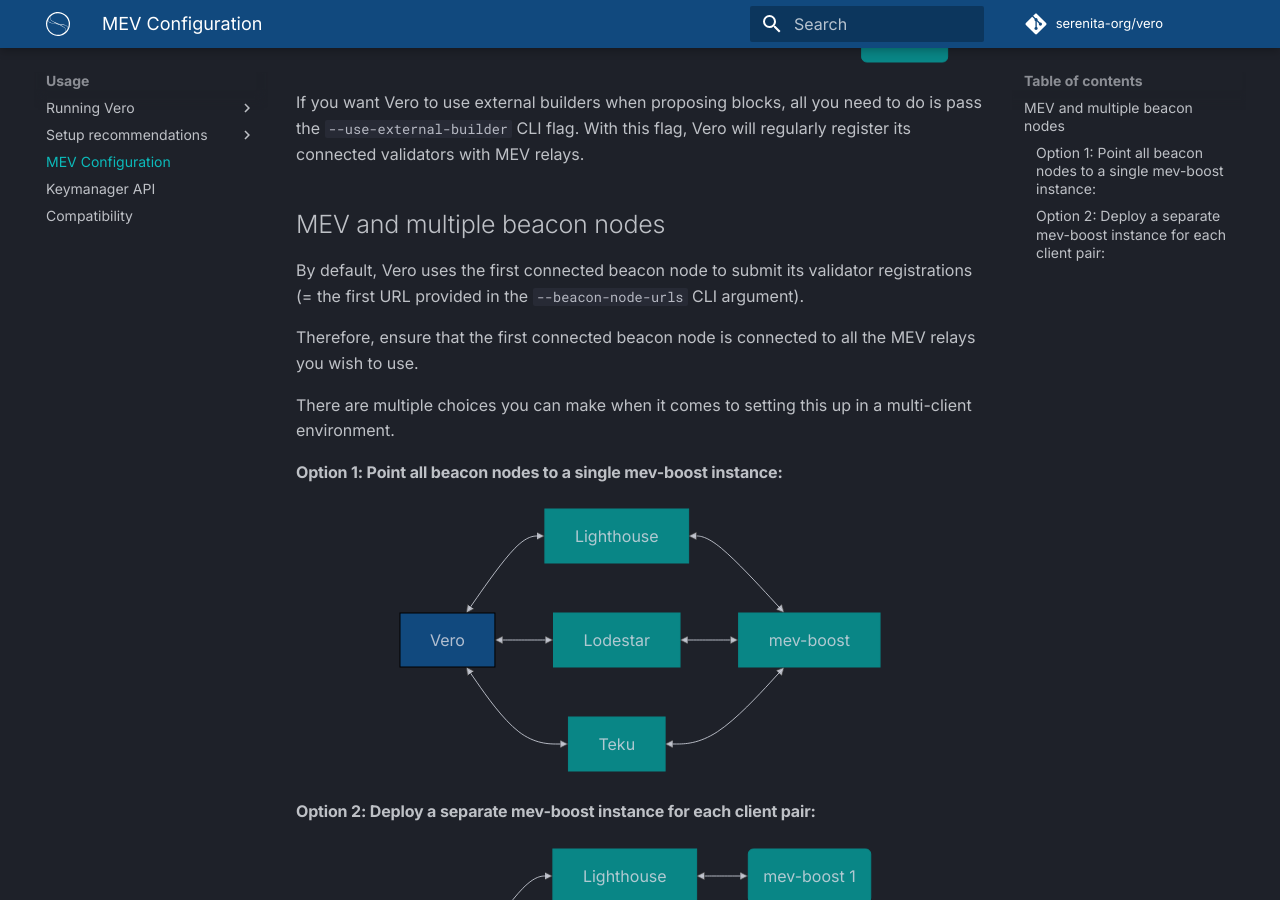
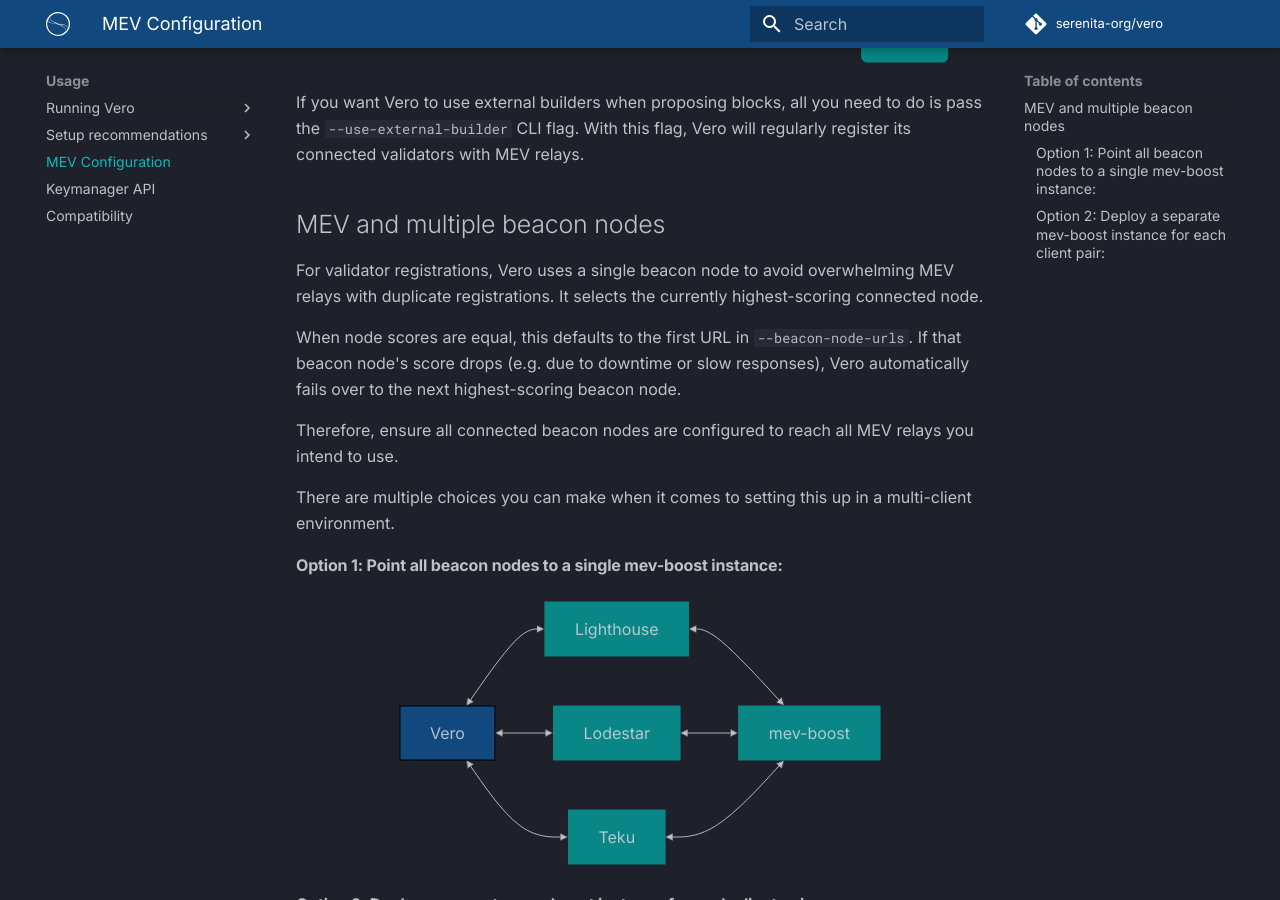
Before and after one commit to serenita-org/vero, an MkDocs documentation site: the page built from docs/docs/usage/mev.md, in a window 1280 px wide and 900 px high, scrolled down 528 px. Built offline with MkDocs 1.6.1 and Material for MkDocs 9.7.7, drawn with Linux system fonts in a browser that asks for light colours; plug-ins that fetch from the network failed and are left out; comment, search, counter and statistics services are not loaded.

Commit message:
VERO-04 Update MEV docs for node selection

```diff
--- a/docs/docs/usage/mev.md
+++ b/docs/docs/usage/mev.md
@@ -26,12 +26,17 @@
 
 ## MEV and multiple beacon nodes
 
-By default, Vero uses the first connected beacon node
-to submit its validator registrations
-(=&nbsp;the first URL provided in the `--beacon-node-urls` CLI argument).
+For validator registrations, Vero uses a single beacon node
+to avoid overwhelming MEV relays with duplicate registrations.
+It selects the currently highest-scoring connected node.
 
-Therefore, ensure that the first connected beacon node is
-connected to all the MEV relays you wish to use.
+When node scores are equal, this defaults to the first URL in
+`--beacon-node-urls`.
+If that beacon node's score drops (e.g. due to downtime or slow responses),
+Vero automatically fails over to the next highest-scoring beacon node.
+
+Therefore, ensure all connected beacon nodes are configured to reach
+all MEV relays you intend to use.
 
 There are multiple choices you can make
 when it comes to setting this up in a multi-client environment.
```
